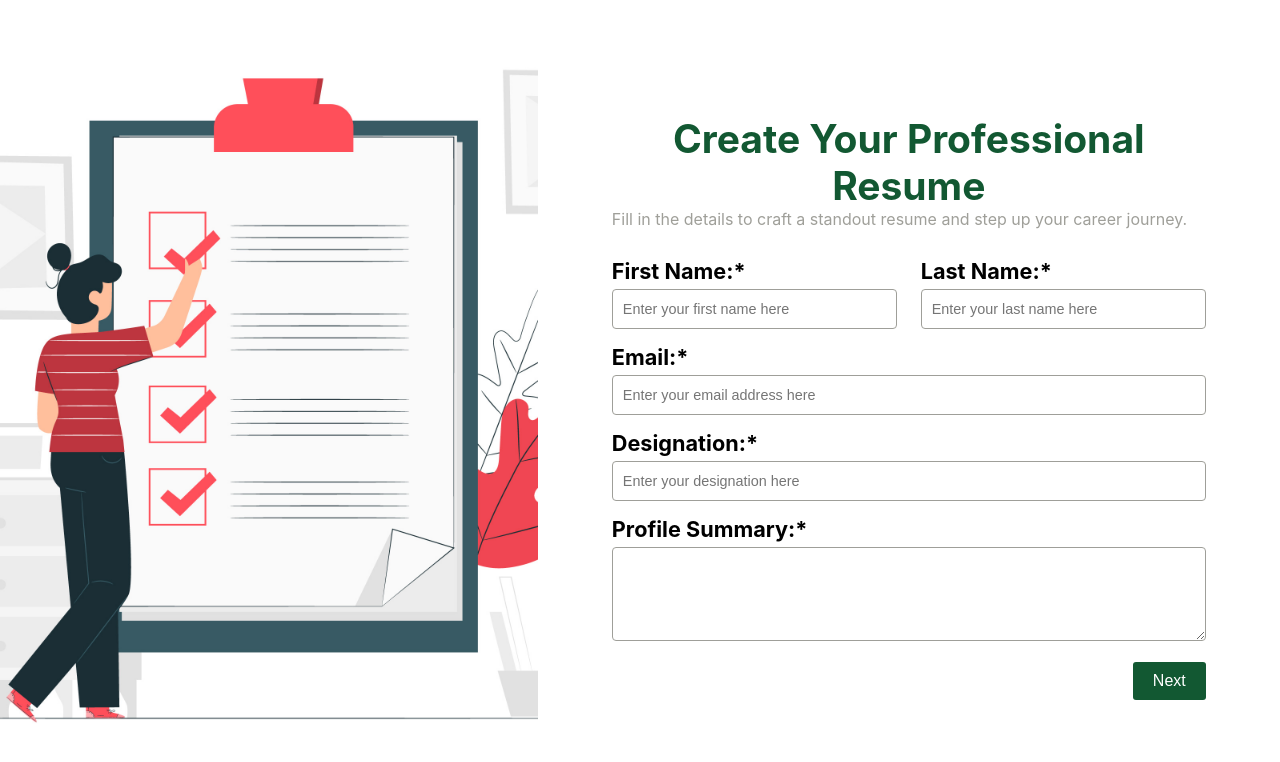
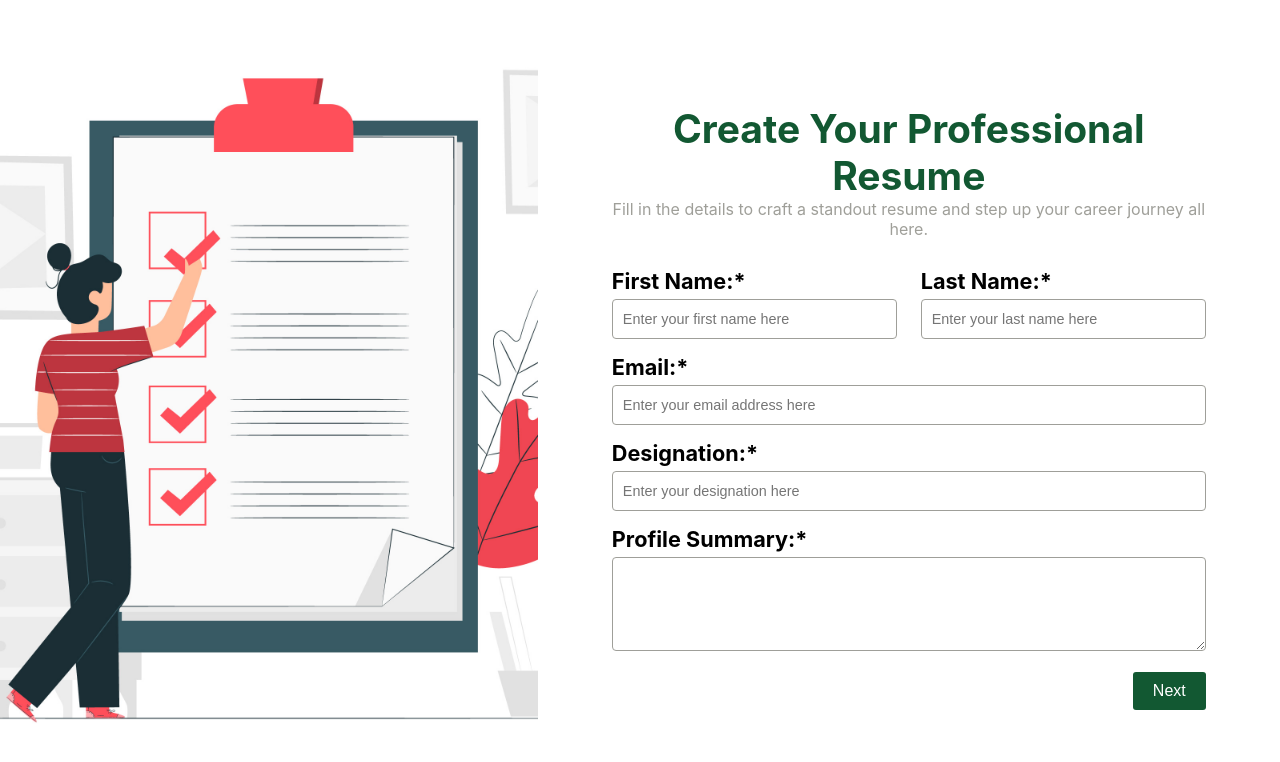
Before and after one commit to bhairavi-brs/ResumeBuilder, a React (Create React App) app: page / in a window 1280 px wide. Shown: the top 762 px of the page. Built offline with nearby package versions, Linux system fonts and the light colour scheme.

Commit message:
Demo change

```diff
--- a/src/Testing/FormTest.js
+++ b/src/Testing/FormTest.js
@@ -49,7 +49,7 @@ export const FormTest = () => {
             </h2>
             <p style={{ color: "#9f9f99", margin: "0px", fontSize: "medium" }}>
               Fill in the details to craft a standout resume and step up your
-              career journey.{" "}
+              career journey all here.{" "}
             </p>
           </div>
 
```
